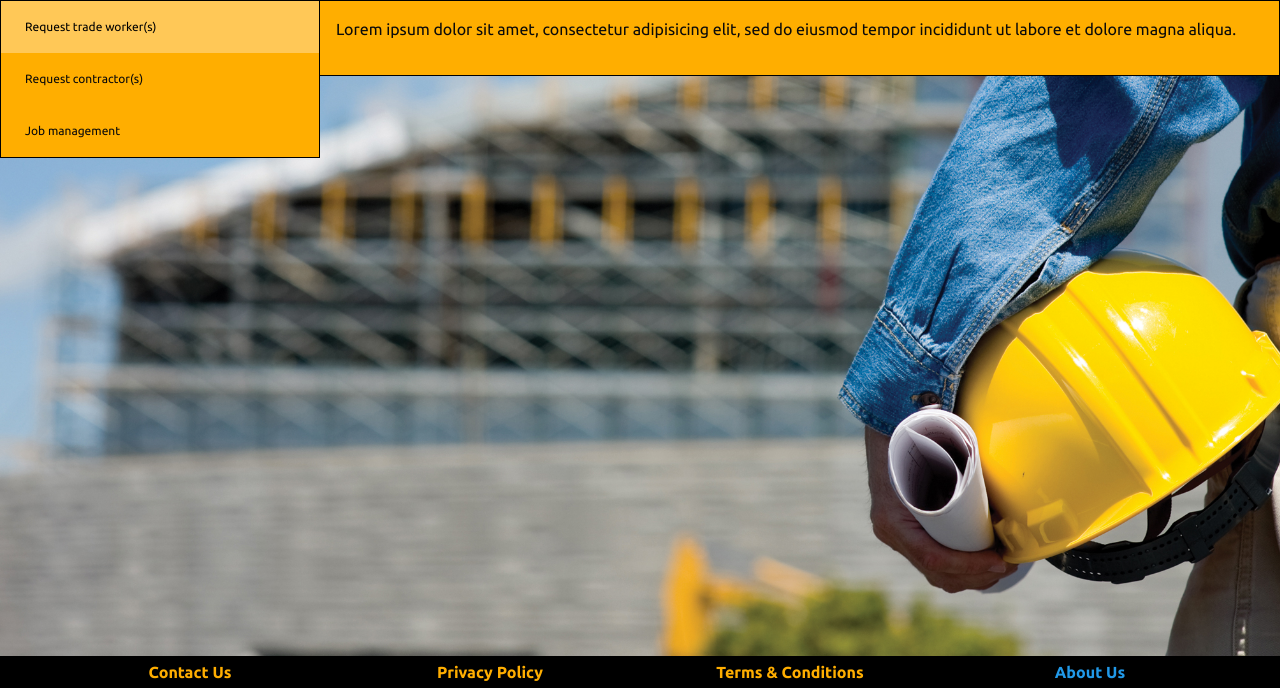
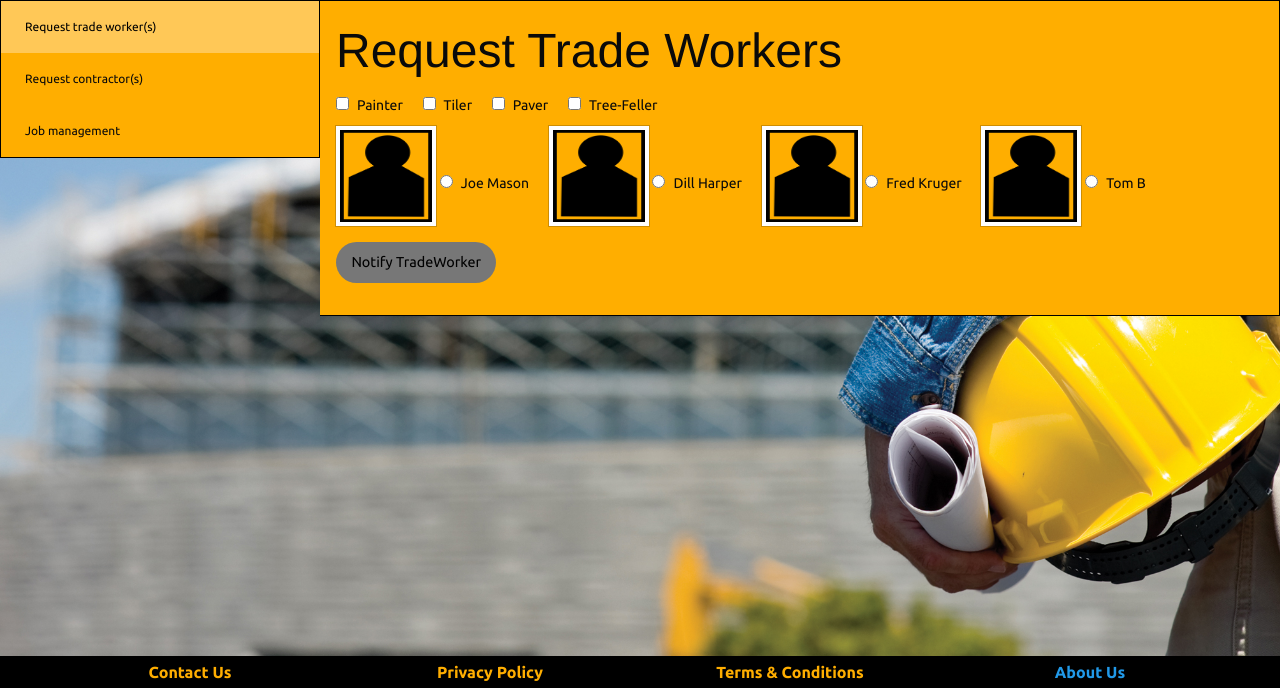
Before and after one commit to ACSSE/team36, a PHP site: page /homeUserPage.php in a window 1280 px wide. Shown: the part 112-800 px from the top of the page. Run offline with PHP 8.4, Linux system fonts and the light colour scheme; some libraries are stand-ins or nearby versions.

Commit message:
Updated homeUserPage -add content to tabs(temporary will change)

```diff
--- a/TestCases.php
+++ b/TestCases.php
@@ -22,8 +22,8 @@
     $server->fetchDatabaseHandler()->runCommand("SELECT * FROM REGISTERED_USER");
     echo $server->fetchDatabaseHandler()->getResultsInJSON()."\n";
     $test = $server->fetchDatabaseHandler()->getResults();
-    echo "The following is test value ".$test[0]["Username"]."\n";
-    echo "Login successful: ".$server->login("firstUser", "unhashedPassword1")."\n";
+    var_dump($test);
+    echo "Login successful: ".$server->login("firstUser", "password")."\n";
     echo $server->fetchSessionHandler()->getSessionVariable("Username")."\n";
     //echo $server->fetchDatabaseHandler()->runCommand("SELECT ")
     echo (microtime(true) - $startTime)." seconds runtime.";
--- a/homeUserPage.php
+++ b/homeUserPage.php
@@ -22,13 +22,75 @@ include $_SERVER['DOCUMENT_ROOT']."/php/interface/top-bar.php";
             <div class="large-9 columns">
                 <div class="tabs-content vertical" data-tabs-content="example-vert-tabs">
                     <div class="tabs-panel is-active" id="panel1v">
-                        <p>Lorem ipsum dolor sit amet, consectetur adipisicing elit, sed do eiusmod tempor incididunt ut labore et dolore magna aliqua.</p>
+                        <h1>Request Trade Workers</h1>
+                        <div class="row">
+                            <div class="large-12 medium-12 columns">
+                                <input id="checkbox1" type="checkbox"><label for="checkbox1">Painter</label>
+                                <input id="checkbox2" type="checkbox"><label for="checkbox2">Tiler</label>
+                                <input id="checkbox3" type="checkbox"><label for="checkbox3">Paver</label>
+                                <input id="checkbox4" type="checkbox"><label for="checkbox4">Tree-Feller</label>
+                            </div>
+                            <div class="large-12 medium-12 columns">
+                                <img class="thumbnail" src="Images/tempUserImage.png" alt="Photo of User." style="width: 100px;height: 100px;">
+                                <input type="radio" name="worker" value="worker1" id="worker1"><label for="worker1">Joe Mason</label>
+                                <img class="thumbnail" src="Images/tempUserImage.png" alt="Photo of User." style="width: 100px;height: 100px;">
+                                <input type="radio" name="worker" value="worker2" id="worker2"><label for="worker2">Dill Harper</label>
+                                <img class="thumbnail" src="Images/tempUserImage.png" alt="Photo of User." style="width: 100px;height: 100px;">
+                                <input type="radio" name="worker" value="worker3" id="worker3"><label for="worker3">Fred Kruger</label>
+                                <img class="thumbnail" src="Images/tempUserImage.png" alt="Photo of User." style="width: 100px;height: 100px;">
+                                <input type="radio" name="worker" value="worker4" id="worker4"><label for="worker4">Tom B</label>
+                            </div>
+                        </div>
+                        <div class="row">
+                            <div class="large-12 medium-12 columns">
+                                <a href="#" class="float-left medium secondary button radius">Notify TradeWorker</a>
+                            </div>
+                        </div>
                     </div>
                     <div class="tabs-panel" id="panel2v">
-                        <p>Vivamus hendrerit arcu sed erat molestie vehicula. Sed auctor neque eu tellus rhoncus ut eleifend nibh porttitor. Ut in nulla enim. Phasellus molestie magna non est bibendum non venenatis nisl tempor. Suspendisse dictum feugiat nisl ut dapibus.</p>
+                        <h1>Request Trade Workers</h1>
+                        <div class="row">
+                            <div class="large-12 medium-12 columns">
+                                <input id="checkbox1" type="checkbox"><label for="checkbox1">Painter</label>
+                                <input id="checkbox2" type="checkbox"><label for="checkbox2">Tiler</label>
+                                <input id="checkbox3" type="checkbox"><label for="checkbox3">Paver</label>
+                                <input id="checkbox4" type="checkbox"><label for="checkbox4">Tree-Feller</label>
+                            </div>
+                            <div class="large-12 medium-12 columns">
+                                <img class="thumbnail" src="Images/tempContractorImage.png" alt="Photo of Contractor." style="width: 100px;height: 100px;">
+                                <input type="radio" name="contractor" value="contractor1" id="contractor1"><label for="contractor1">Paint Co</label>
+                                <img class="thumbnail" src="Images/tempContractorImage.png" alt="Photo of Contractor." style="width: 100px;height: 100px;">
+                                <input type="radio" name="contractor" value="contractor2" id="contractor2"><label for="contractor2">Tiler Co</label>
+                                <img class="thumbnail" src="Images/tempContractorImage.png" alt="Photo of Contractor." style="width: 100px;height: 100px;">
+                                <input type="radio" name="contractor" value="contractor3" id="contractor3"><label for="contractor3">Paver Co</label>
+                                <img class="thumbnail" src="Images/tempContractorImage.png" alt="Photo of Contractor." style="width: 100px;height: 100px;">
+                                <input type="radio" name="contractor" value="contractor4" id="contractor4"><label for="contractor4">Tree-Feller Co</label>
+                            </div>
+                        </div>
+                        <div class="row">
+                            <div class="large-12 medium-12 columns">
+                                <a href="#" class="float-left medium secondary button radius">Notify Contractor</a>
+                            </div>
+                        </div>
                     </div>
                     <div class="tabs-panel" id="panel3v">
-                        <img class="thumbnail" src="assets/img/generic/rectangle-3.jpg">
+                        <div class="row">
+                            <div class="large-12 medium-12 columns">
+                                <img class="thumbnail" src="Images/tempContractorImage.png" alt="Photo of Contractor." style="width: 100px;height: 100px;">
+                                <input type="radio" name="manageJob" value="contractor1" id="contractor1"><label for="contractor1">Paint Co</label>
+                                <img class="thumbnail" src="Images/tempUserImage.png" alt="Photo of Contractor." style="width: 100px;height: 100px;">
+                                <input type="radio" name="manageJob" value="worker2" id="worker2"><label for="worker2">Joe Mason</label>
+                                <img class="thumbnail" src="Images/tempContractorImage.png" alt="Photo of Contractor." style="width: 100px;height: 100px;">
+                                <input type="radio" name="manageJob" value="contractor3" id="contractor3"><label for="contractor3">Paver Co</label>
+                                <img class="thumbnail" src="Images/tempUserImage.png" alt="Photo of Contractor." style="width: 100px;height: 100px;">
+                                <input type="radio" name="manageJob" value="worker4" id="worker4"><label for="contractor4">Dill Harper</label>
+                            </div>
+                        </div>
+                        <div class="row">
+                            <div class="large-12 medium-12 columns">
+                                <a href="#" class="float-left medium secondary button radius">Manage Job</a>
+                            </div>
+                        </div>
                     </div>
                 </div>
             </div>
```
Also changed, not shown: user_page_template.php (+9 -0 lines), Images/tempContractorImage.png (added), Images/tempUserImage.png (added).
